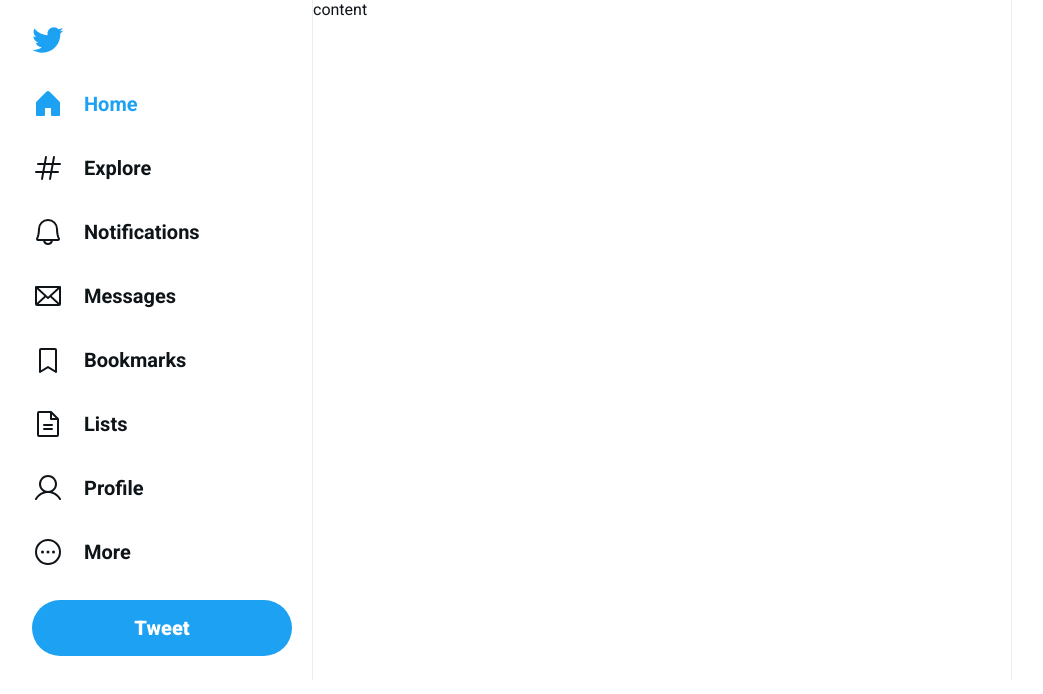
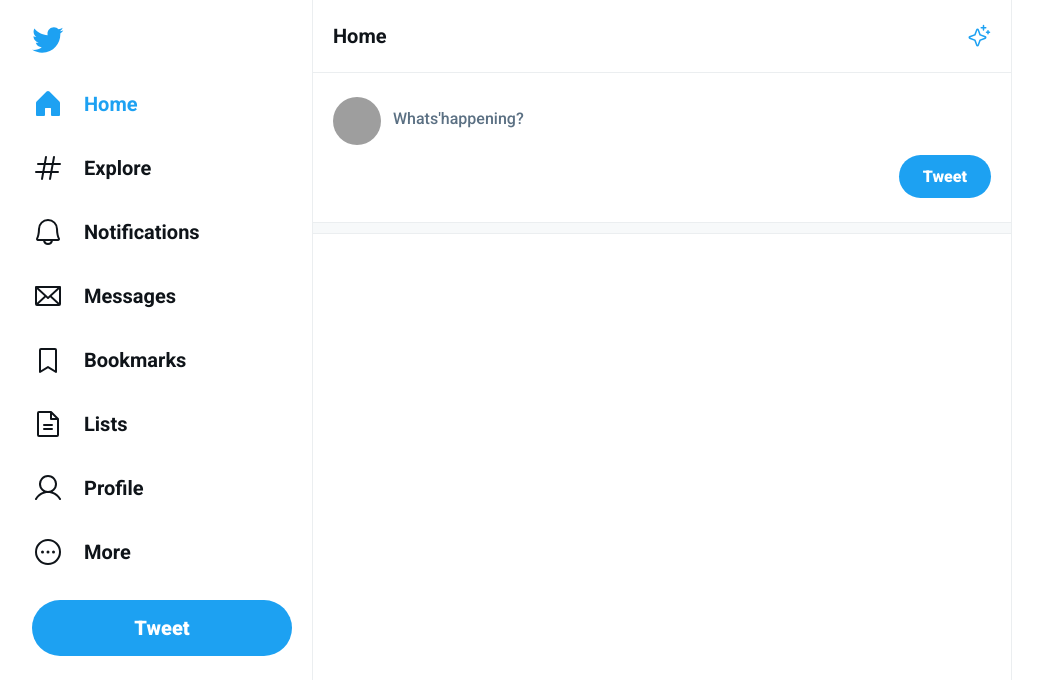
Before and after one commit to wellmota/ui-twitter, a React (Vite) app: page / in a window 1280 px wide. Shown: the top 694 px of the page, without its empty margins (128-1171 px from the left). Built offline with nearby package versions, Linux system fonts and the light colour scheme; grey boxes are pictures that could not be loaded.

Commit message:
styling main container

```diff
--- a/src/global.css
+++ b/src/global.css
@@ -65,11 +65,6 @@
   filter: brightness(0.9);
 }
 
-.content {
-  border-left: 1px solid #ebeef0;
-  border-right: 1px solid #ebeef0;
-}
-
 .main-navigation {
   display: flex;
   flex-direction: column;
@@ -90,6 +85,84 @@
   height: 2rem;
 }
 
-.main-navigation a.active{
+.main-navigation a.active {
   color: var(--twitter-blue);
 }
+
+.content {
+  border-left: 1px solid #ebeef0;
+  border-right: 1px solid #ebeef0;
+}
+
+.timeline-header {
+  padding: 1.5rem 1.25rem;
+  display: flex;
+  align-items: center;
+  justify-content: space-between;
+  font-size: 1.25rem;
+  font-weight: 700;
+  border-bottom: 1px solid #ebeef0;
+}
+
+.timeline-header svg {
+  width: 1.5rem;
+  height: 1.5rem;
+  color: var(--twitter-blue);
+}
+
+.new-tweet-form {
+  padding: 1.5rem 1.25rem;
+  display: flex;
+  flex-direction: column;
+  gap: 0.5rem;
+}
+
+.new-tweet-form label {
+  display: flex;
+  gap: 0.75rem;
+}
+
+.new-tweet-form label img {
+  width: 3rem;
+  height: 3rem;
+  border-radius: 9999px;
+}
+
+.new-tweet-form label textarea {
+  flex: 1;
+  border: 0;
+  font-size: 1.25;
+  font-weight: 500;
+  margin-top: 0.75rem;
+  resize: none;
+}
+
+.new-tweet-form label textarea:focus {
+  outline: none;
+}
+
+.new-tweet-form label textarea::placeholder {
+  color: #5b7083;
+}
+
+.new-tweet-form button[type="submit"] {
+  margin-left: auto;
+  background: var(--twitter-blue);
+  border-radius: 9999px;
+  padding: 0.75rem 1.5rem;
+  color: #fff;
+  font-size: 1rem;
+  font-weight: 900;
+  border: 0;
+}
+
+.new-tweet-form button[type="submit"]:hover {
+  filter: brightness(0.9);
+}
+
+.divider {
+  background: #f7f9fa;
+  border-top: 1px solid #ebeef0;
+  border-bottom: 1px solid #ebeef0;
+  height: 0.75rem;
+}
--- a/src/main.tsx
+++ b/src/main.tsx
@@ -9,6 +9,7 @@
   FileText,
   Hash,
   House,
+  Sparkle,
   User,
 } from "@phosphor-icons/react"
 import twitterLogo from "./assets/logo-twitter.svg"
@@ -56,7 +57,25 @@
           Tweet
         </button>
       </aside>
-      <div className="content">content</div>
+      <div className="content">
+        <main className="timeline">
+          <div className="timeline-header">
+            Home
+            <Sparkle />
+          </div>
+          <form action="" className="new-tweet-form">
+            <label htmlFor="tweet">
+              <img
+                src="https://github.com/wellmota.png"
+                alt="Wellington Mota"
+              />
+              <textarea id="tweet" placeholder="Whats'happening?"></textarea>
+            </label>
+            <button type="submit">Tweet</button>
+          </form>
+          <div className="divider" />
+        </main>
+      </div>
     </div>
   </React.StrictMode>
 )
```
